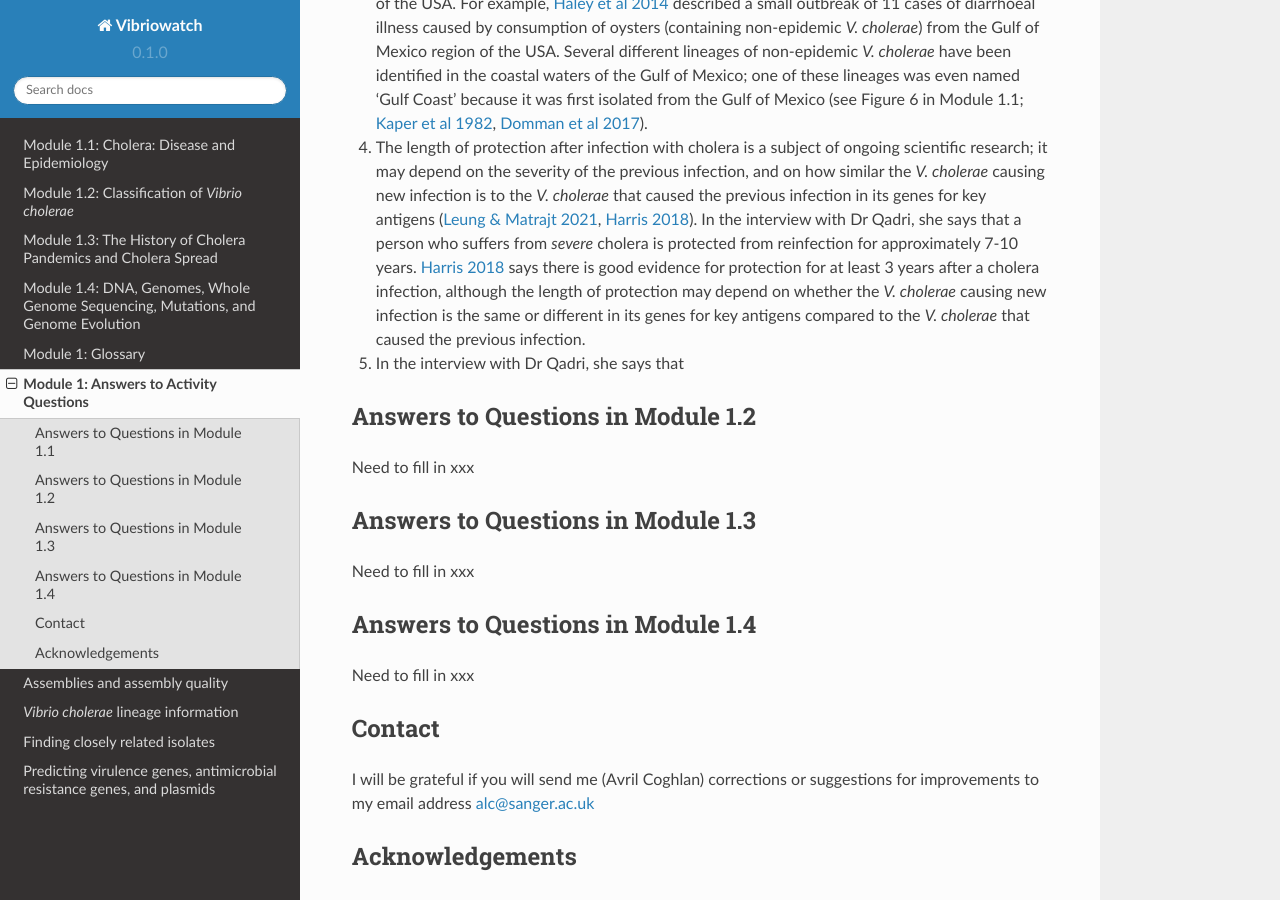
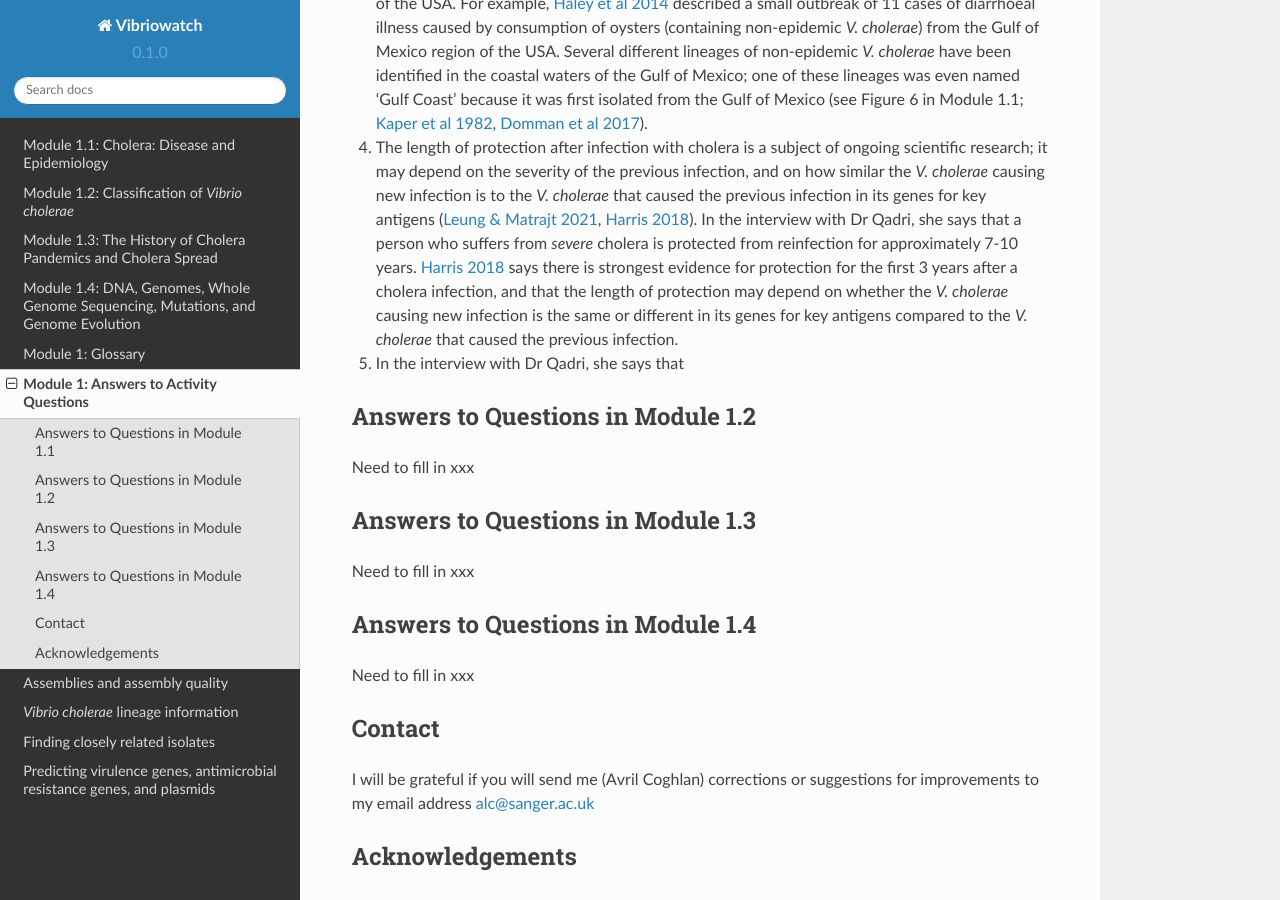
Before and after one commit to avrilcoghlan/cholerabook, a Sphinx documentation site: the page built from docs/source/vibriogenomes_answers.rst, in a window 1280 px wide and 900 px high, scrolled down 584 px. Built offline with Sphinx 7.4.7 and the Read the Docs theme 2.0.0, drawn with Linux system fonts in a browser that asks for light colours.

Commit message:
Update vibriogenomes_answers.rst

```diff
--- a/docs/source/vibriogenomes_answers.rst
+++ b/docs/source/vibriogenomes_answers.rst
@@ -9,7 +9,7 @@ Here are the answers to the questions in Module 1.1:
 #. There is a lot of under-reporting of cholera cases (`Ali et al 2015`_, `Hegde et al 2024`_). In the MSF video, they say it is estimated that only 5-10% of cholera cases are reported to the WHO each year.
 #. The MSF video says that in endemic areas, healthy carriers far exceed the percent of people who show symptoms (upon infection with the current pandemic lineage of *V. cholerae*, ie. the 7PET lineage). That it, it is estimated that most people who are infected with the 7PET lineage are asymptomatic (`Nelson et al 2009`_). The percent of people who develop symptoms (e.g. acute watery diarrhoea) probably varies a lot between populations, as populations that have suffered recent outbreaks caused by 7PET likely have greater immunity (`Bencić & Sinha 1972`_, `Nelson et al 2009`_). Asymptomatic carriage is likely responsible for considerable regional and global transmission of the 7PET lineage (`King et al 2008`_, `Islam et al 2017`_).
 #. The video by the IAQ video Network says that there have been outbreaks of diarrhoeal illness caused by eating shellfish (containing non-epidemic *V. cholerae*) from the Gulf of Mexico region of the USA. For example, `Haley et al 2014`_ described a small outbreak of 11 cases of diarrhoeal illness caused by consumption of oysters (containing non-epidemic *V. cholerae*) from the Gulf of Mexico region of the USA. Several different lineages of non-epidemic *V. cholerae* have been identified in the coastal waters of the Gulf of Mexico; one of these lineages was even  named 'Gulf Coast' because it was first isolated from the Gulf of Mexico (see Figure 6 in Module 1.1; `Kaper et al 1982`_, `Domman et al 2017`_).
-#. The length of protection after infection with cholera is a subject of ongoing scientific research; it may depend on the severity of the previous infection, and on how similar the *V. cholerae* causing new infection is to the *V. cholerae* that caused the previous infection in its genes for key antigens (`Leung & Matrajt 2021`_, `Harris 2018`_). In the interview with Dr Qadri, she says that a person who suffers from *severe* cholera is protected from reinfection for approximately 7-10 years. `Harris 2018`_ says there is good evidence for protection for at least 3 years after a cholera infection, although the length of protection may depend on whether the *V. cholerae* causing new infection is the same or different in its genes for key antigens compared to the *V. cholerae* that caused the previous infection.
+#. The length of protection after infection with cholera is a subject of ongoing scientific research; it may depend on the severity of the previous infection, and on how similar the *V. cholerae* causing new infection is to the *V. cholerae* that caused the previous infection in its genes for key antigens (`Leung & Matrajt 2021`_, `Harris 2018`_). In the interview with Dr Qadri, she says that a person who suffers from *severe* cholera is protected from reinfection for approximately 7-10 years. `Harris 2018`_ says there is strongest evidence for protection for the first 3 years after a cholera infection, and that the length of protection may depend on whether the *V. cholerae* causing new infection is the same or different in its genes for key antigens compared to the *V. cholerae* that caused the previous infection.
 #. In the interview with Dr Qadri, she says that
 
 .. _Leung & Matrajt 2021: https://pubmed.ncbi.nlm.nih.gov/34014927/
```
